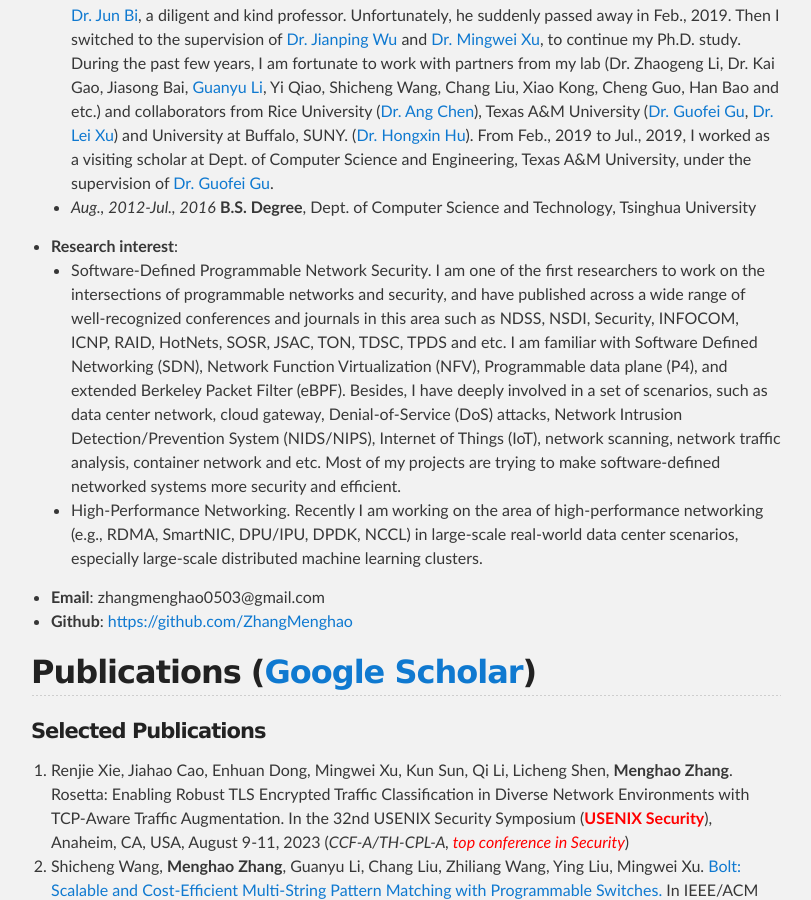
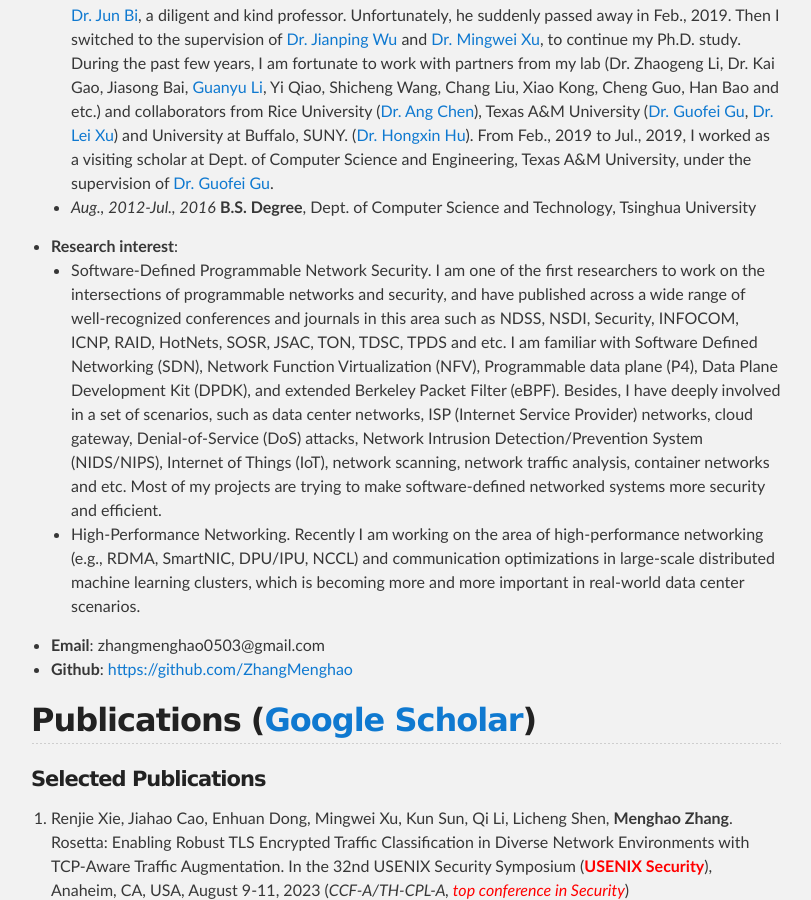
Before and after one commit to zhangmenghao/zhangmenghao.github.io, a Jekyll site: the page built from index.md, in a window 1280 px wide and 900 px high, scrolled down 445 px. Shown: the whole window, without its empty margins (234-1045 px from the left). Built offline with Jekyll 4.4.1, drawn with Linux system fonts in a browser that asks for light colours.

Commit message:
Update bio

```diff
--- a/index.md
+++ b/index.md
@@ -14,8 +14,8 @@ category: Tech
     From Feb., 2019 to Jul., 2019, I worked as a visiting scholar at Dept. of Computer Science and Engineering, Texas A&M University, under the supervision of [Dr. Guofei Gu](http://faculty.cs.tamu.edu/guofei/).
     - *Aug., 2012-Jul., 2016*  **B.S. Degree**, Dept. of Computer Science and Technology, Tsinghua University
 * **Research interest**:
-    - Software-Defined Programmable Network Security. I am one of the first researchers to work on the intersections of programmable networks and security, and have published across a wide range of well-recognized conferences and journals in this area such as NDSS, NSDI, Security, INFOCOM, ICNP, RAID, HotNets, SOSR, JSAC, TON, TDSC, TPDS and etc. I am familiar with Software Defined Networking (SDN), Network Function Virtualization (NFV), Programmable data plane (P4), and extended Berkeley Packet Filter (eBPF). Besides, I have deeply involved in a set of scenarios, such as data center network, cloud gateway, Denial-of-Service (DoS) attacks, Network Intrusion Detection/Prevention System (NIDS/NIPS), Internet of Things (IoT), network scanning, network traffic analysis, container network and etc. Most of my projects are trying to make software-defined networked systems more security and efficient.
-    - High-Performance Networking. Recently I am working on the area of high-performance networking (e.g., RDMA, SmartNIC, DPU/IPU, DPDK, NCCL) in large-scale real-world data center scenarios, especially large-scale distributed machine learning clusters.
+    - Software-Defined Programmable Network Security. I am one of the first researchers to work on the intersections of programmable networks and security, and have published across a wide range of well-recognized conferences and journals in this area such as NDSS, NSDI, Security, INFOCOM, ICNP, RAID, HotNets, SOSR, JSAC, TON, TDSC, TPDS and etc. I am familiar with Software Defined Networking (SDN), Network Function Virtualization (NFV), Programmable data plane (P4), Data Plane Development Kit (DPDK), and extended Berkeley Packet Filter (eBPF). Besides, I have deeply involved in a set of scenarios, such as data center networks, ISP (Internet Service Provider) networks, cloud gateway, Denial-of-Service (DoS) attacks, Network Intrusion Detection/Prevention System (NIDS/NIPS), Internet of Things (IoT), network scanning, network traffic analysis, container networks and etc. Most of my projects are trying to make software-defined networked systems more security and efficient.
+    - High-Performance Networking. Recently I am working on the area of high-performance networking (e.g., RDMA, SmartNIC, DPU/IPU, NCCL) and communication optimizations in large-scale distributed machine learning clusters, which is becoming more and more important in real-world data center scenarios.
 * **Email**: zhangmenghao0503@gmail.com
 * **Github**: [https://github.com/ZhangMenghao](https://github.com/ZhangMenghao)
 <!-- * **Resume**: [中文简历](./resume/CV_Chinese.pdf) -->
```
